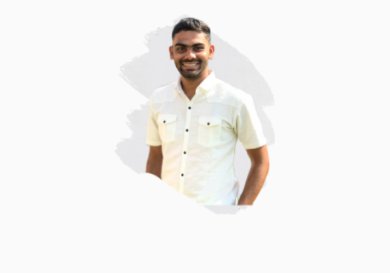
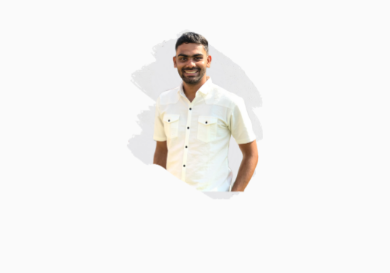
Before and after one commit to Bvy1307/portfoliowebsite, a plain HTML site: page index.html in a window 390 px wide. Shown: the part 93-366 px from the top of the page. Drawn offline with nearby package versions, Linux system fonts and the light colour scheme; a script that the page names is missing.

Commit message:
Update style.css

```diff
--- a/style.css
+++ b/style.css
@@ -592,8 +592,8 @@ footer{
         margin-top: 65px;
     }
     .image, .image img{
-        width: 200px;
-        height: 200px;
+        width: 170px;
+        height: 170px;
     }
     .row{
         display: flex;
```
